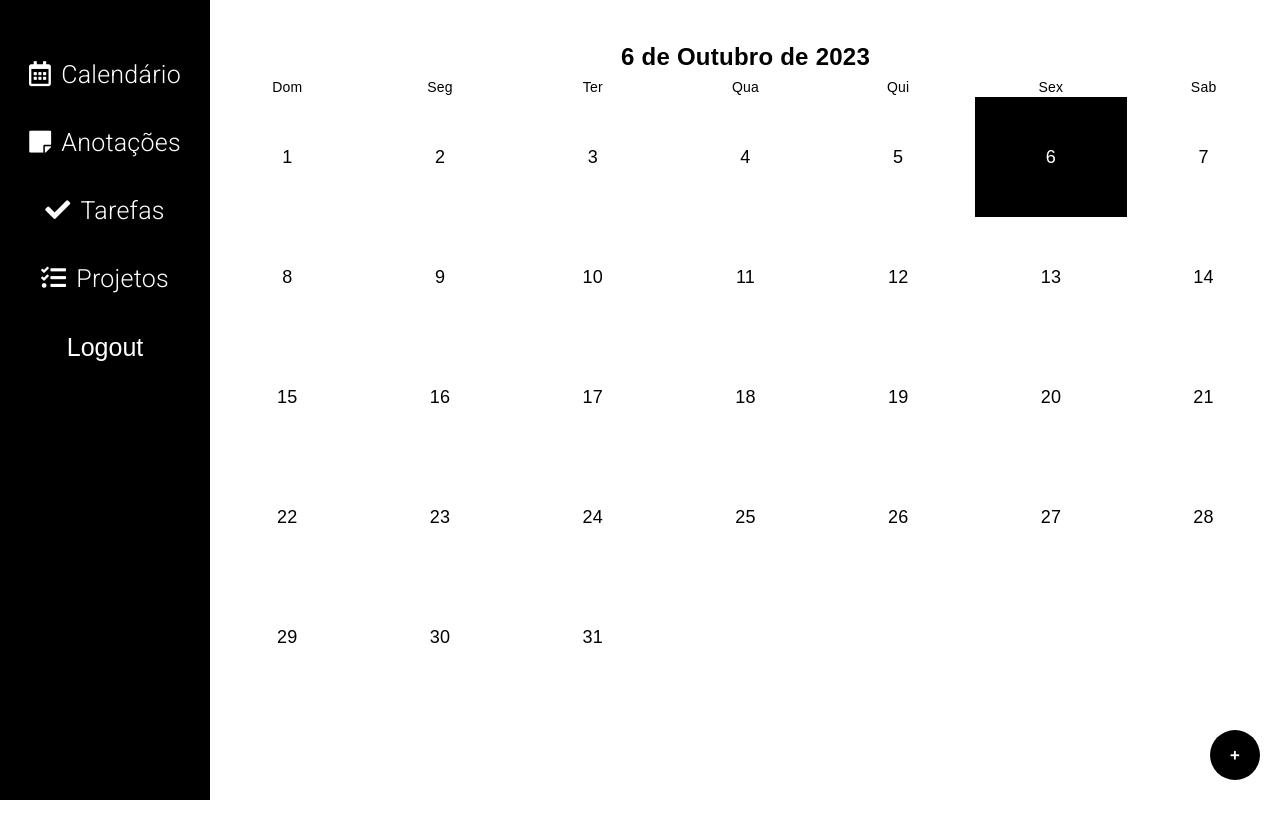
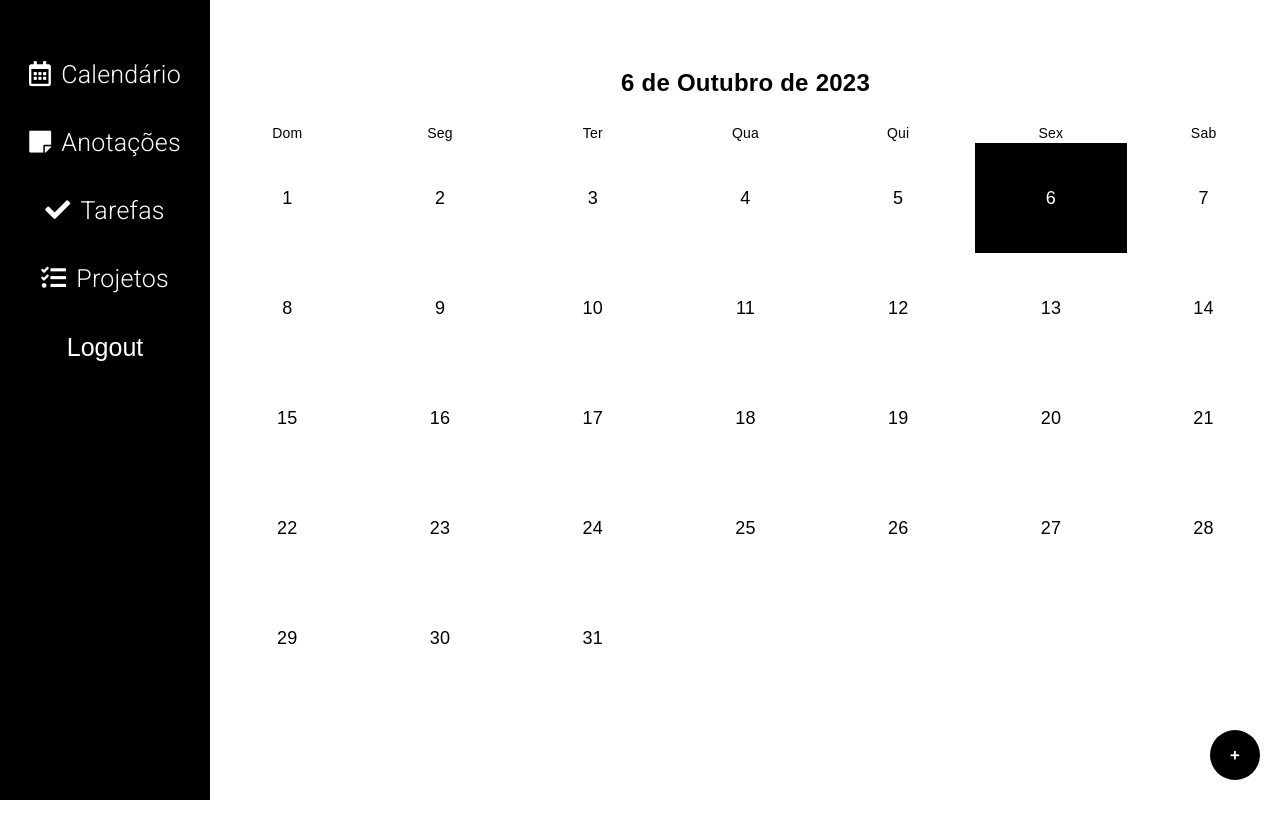
Before and after one commit to oliveiraluisg/Journaling, an Angular app in the folder front-end/: page /calendar in a window 1280 px wide. Built offline with nearby package versions, Linux system fonts and the light colour scheme; no server answers; a web font is replaced by a local one.

Commit message:
centralizei o calendario

```diff
--- a/front-end/src/app/calendar/calendar.component.css
+++ b/front-end/src/app/calendar/calendar.component.css
@@ -129,7 +129,7 @@ ul a:hover{
   width: 100%;
   height: 100%;
   max-width: 1300px;
-  margin-top: 5%;
+  justify-content: center;
   font-family: Arial, sans-serif;
   padding-top: 5px;
   align-items: center;
@@ -141,6 +141,7 @@ ul a:hover{
   justify-content: space-between;
   padding: 10px;
   color: #000;
+  margin-bottom: 20px;
 }
 
 .month {
@@ -299,9 +300,10 @@ ul a:hover{
 
   .calendar{
     margin-left: 211px;
+    margin-top: 60px;
   }
 
   .date{
-    padding: 50px 25px;
+    padding: 45px 25px;
   }
 }
```
